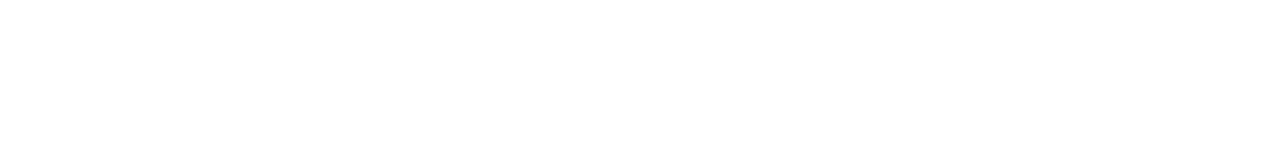
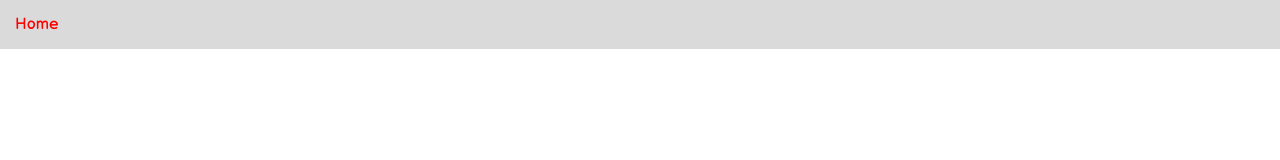
Before and after one commit to ux-vaibhav/cssGeneratorPackage, a website: page html/page1.html in a window 1280 px wide. Drawn offline with Linux system fonts and the light colour scheme.

Commit message:
update 13-07-2020

```diff
--- a/css/style.css
+++ b/css/style.css
@@ -1 +1 @@
-@import url(https://fonts.googleapis.com/css2?family=Balsamiq+Sans:wght@400;700&display=swap);*{margin:0;padding:0;}*{box-sizing:border-box;}h1,h2,h3,h4,h5,h6{color:blue}body{font-family:'Balsamiq Sans';color:#999;font-size:16px;} .liss-none{list-style:none}.menu{ background: palegreen;}.menu ul li { float: left;}.menu ul li a{ display: block; padding:15px;}
+@import url(https://fonts.googleapis.com/css2?family=Balsamiq+Sans:wght@400;700&display=swap);*{margin:0;padding:0;}*{box-sizing:border-box;}h1,h2,h3,h4,h5,h6{color:blue}body{font-family:'Balsamiq Sans';color:#999;font-size:16px;} .bcol-dadada{background-color:#dadada} .disf{display:flex} .liss-none{list-style:none} .pad-15{padding:15px} .disib{display:inline-block} .col-red{color:red} .texd-none{text-decoration:none}@media all and (max-width:767px){ .m\:bcol-000{background-color:#000}}
--- a/html/page1.html
+++ b/html/page1.html
@@ -3,7 +3,13 @@
 <head>
 <title>Page Title</title>
 <link href="../css/style.css" type="text/css" rel="stylesheet"/>
+<meta id="vp" name="viewport" content="width=device-width, initial-scale=1">
 </head>
-<body>
+<body class="container">
+    <header class="bcol-dadada m:bcol-000">
+        <ul class="disf liss-none">
+            <li><a href="" class="pad-15 disib col-red texd-none">Home</a></li>
+        </ul>
+    </header>
 </body>
 </html>
```
